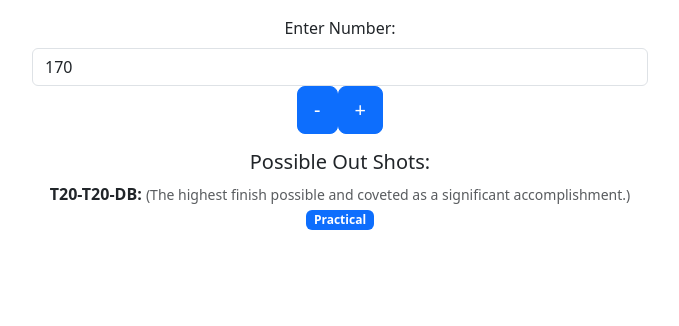
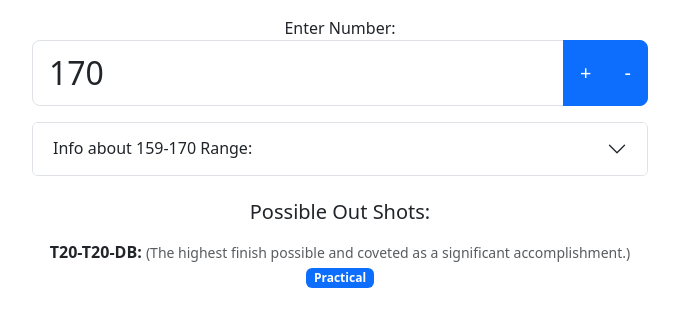
Before and after one commit to anthonymjimenez/dartcheckout, a React (Create React App) app: page / in a window 1280 px wide. Shown: the top 326 px of the page, without its empty margins (300-979 px from the left). Built offline with nearby package versions, Linux system fonts and the light colour scheme.

Commit message:
improved styling, added info for outshot ranges, created labels

```diff
--- a/src/App.js
+++ b/src/App.js
@@ -1,5 +1,13 @@
 import React, { useState } from "react";
-import { Container, Row, Col, Button, Form, Badge } from "react-bootstrap";
+import {
+  Container,
+  Row,
+  Col,
+  Button,
+  Form,
+  Badge,
+  Accordion,
+} from "react-bootstrap";
 import outShotsData from "./OutShots";
 
 const App = () => {
@@ -27,34 +35,115 @@ const App = () => {
     setOutShots(outShotsData[newNumber] || []);
   };
 
+  const bannerData = [
+    { range: "2-32", info: "This is the best place to be." },
+    {
+      range: "33-60",
+      info: "This is a good place to be. You only need 2 darts to finish and you don't need a triple or DB. If your opponent is also on a double or if you only have 2 darts in your hand, you should consider the 2 dart safety shots.",
+    },
+    {
+      range: "61-70",
+      info: "Learn this range!! With 3 darts, you can still finish without hitting a triple. Pay close attention when you only have 2 darts in your hand since you should ALWAYS shoot for the triple that will leave 50 if you only hit a single. Don't put all of your eggs in the triple basket. Instead, leave yourself a 'backup parachute' shot at the Double Bull with your last dart.",
+    },
+    {
+      range: "71-80",
+      info: "You're now into the tough finishes. If you find yourself here with only 2 darts, you MUST hit a triple to finish. If you're in this situation AND your opponent is also on a finish, it makes sense to go for an 'unconventional' triple in order to leave 60 or less with your last 2 darts. If you hit the intended triple it may leave you a 'bad' double but a bad double is better than no double at all.",
+    },
+    {
+      range: "81-95",
+      info: "Now you're into the finishes that require at least a Triple or a Bull. For most of these, it makes sense to go for SB on the first dart. It might seem strange but it means not having to hit a triple. If you only have 2 darts, you MUST hit a triple to finish so don't worry about the bull.",
+    },
+    {
+      range: "96-110",
+      info: "This range is the highest of the possible 2 dart finishes. What makes this range very interesting is that half of them cannot be finished with 2 darts. Welcome to the minefield! With 3 darts in your hand, pay attention to the numbers on either side of your target. If you stray and hit the number next door, will you still have a chance at a 2 dart finish, or will you guarantee your opponent another turn?",
+    },
+    {
+      range: "111-119",
+      info: "From here on, you'll need all three darts to finish. You'll need to know the danger spots from the previous range in order to avoid them.",
+    },
+    {
+      range: "120-130",
+      info: "This range is very interesting. It's very similar to the 60's. You must always shoot for the triple that will leave you a 2 dart finish if you only hit a single. You have to know the 100-110 range. If you do hit the triple, you're left with a 2 dart 60-something finish. (Learn those ones first!)\n\n128 & 129 should be avoided if possible. If you follow the above rule and only hit a single you'll be forced to hit a triple on your second dart.\n\nRemember that with 2 darts, if you're above 70 then you MUST hit a triple to finish. Being above 70 means that you lose the 'hail mary' throw at the DB.",
+    },
+    {
+      range: "130-140",
+      info: "This range is the first that requires you to hit 2 triples in order to finish. You have to know your 2 dart 70-something finishes The exception to the 2 triples rule is 132 and 135 where you can start with a SB.",
+    },
+    {
+      range: "141-158",
+      info: "These are tough and don't have safety nets. The good news is that they're simpler since you must hit 2 specific triples to finish them. You have to know your 2 dart 80-90's finishes.\n\nThere isn't much point worrying about whether the number is odd or even. Most likely there's going to be a T19 or T20 involved so just throw your first dart at the triple you're most comfortable with. If you get the triple, then you can evaluate where to go next. If you hit a single you can't finish it anyhow so keep pounding your favorite triple.\n\nEventually, you'll see how to get to a preferred finish for your next turn. It's important that you know the lower finishes before you have to worry about this aspect of the game.\n\nFor simplicity, you can start with T20 on all of these if you prefer.",
+    },
+    {
+      range: "159-170",
+      info: "You're at the end. Remember the minefield from 99-110? Here is the same minefield + 60. If you're starting your turn on one of the impossible finishes, the good news is that you don't have to worry about taking it out.\n\nWhen you're under 200 with one dart in hand, you need to avoiding shooting at a number where the single will leave you on an impossible finish. You can even look to the neighboring numbers and consider if there is a safety there as well.\n\nRemember that 158 and below are all safe for your next turn.\n\nFor example,\n\nIf you're at 195 with one dart left, the only single that will leave you an opportunity on you next turn would be SB.\n\nIf you're at 188 with one dart left, S20 would leave you stranded on 168, whereas S18 would leave 170.\n\nIf you're at 168 with one dart left, shooting at the T16 is a good option. It is surrounded by numbers that will guarantee you a chance at a finish on your next turn. T20, T19, T18, T17 all have traps around them.",
+    },
+  ];
   return (
     <Container fluid className="text-center mt-3">
       <Row>
         <Col md={6} className="mx-auto">
           <Form.Group controlId="formNumber">
-            <Form.Label>Enter Number:</Form.Label>
+            <Form.Label className="mb-0">Enter Number:</Form.Label>
+            <div className="input-group">
               <Form.Control
                 type="number"
                 value={currentNumber}
                 onChange={handleNumberChange}
                 placeholder="Enter a number"
+                className="form-control-lg" // Updated class for larger size
+                style={{ fontSize: "2em" }} // Added inline style to increase font size
               />
-          </Form.Group>
-          <div className="mb-3">
               <Button
                 variant="primary"
-              className="mr-2"
                 size="lg"
+                className="input-group-append"
+                onClick={handleIncrement}
+              >
+                +
+              </Button>
+              <Button
+                variant="primary"
+                size="lg"
+                className="input-group-append"
                 onClick={handleDecrement}
               >
                 -
               </Button>
-            <Button variant="primary" size="lg" onClick={handleIncrement}>
-              +
-            </Button>
             </div>
+          </Form.Group>
           <div className="mt-3">
-            <h5>Possible Out Shots:</h5>
+            <Accordion>
+              <Accordion.Item eventKey="0">
+                <Accordion.Header className="font-weight-bold">
+                  {bannerData.map((item) =>
+                    currentNumber >= parseInt(item.range.split("-")[0]) &&
+                    currentNumber <= parseInt(item.range.split("-")[1]) ? (
+                      <span
+                        key={item.range}
+                      >{`Info about ${item.range} Range:`}</span>
+                    ) : null
+                  )}
+                </Accordion.Header>
+                <Accordion.Body>
+                  {bannerData.map((data, index) => (
+                    <div
+                      key={index}
+                      className={`
+                        ${
+                          currentNumber >= parseInt(data.range.split("-")[0]) &&
+                          currentNumber <= parseInt(data.range.split("-")[1])
+                            ? "mb-2"
+                            : "d-none"
+                        }
+                      `}
+                    >
+                      {data.info}
+                    </div>
+                  ))}
+                </Accordion.Body>
+              </Accordion.Item>
+            </Accordion>
+            <h5 className="mt-4 mb-3">Possible Out Shots:</h5>
             <ul className="list-unstyled">
               {outShots.map((shot, index) => (
                 <li key={index} className="mb-2">
@@ -73,7 +162,7 @@ const App = () => {
                         <Badge variant="primary">{shot.label}</Badge>
                       )}
                       {shot.label === "Alternative" && (
-                        <Badge variant="danger">{shot.label}</Badge>
+                        <Badge variant="secondary">{shot.label}</Badge>
                       )}
                     </div>
                   )}
@@ -86,5 +175,4 @@ const App = () => {
     </Container>
   );
 };
-
 export default App;
```
Lines whose indentation alone changed are shown as unchanged.
